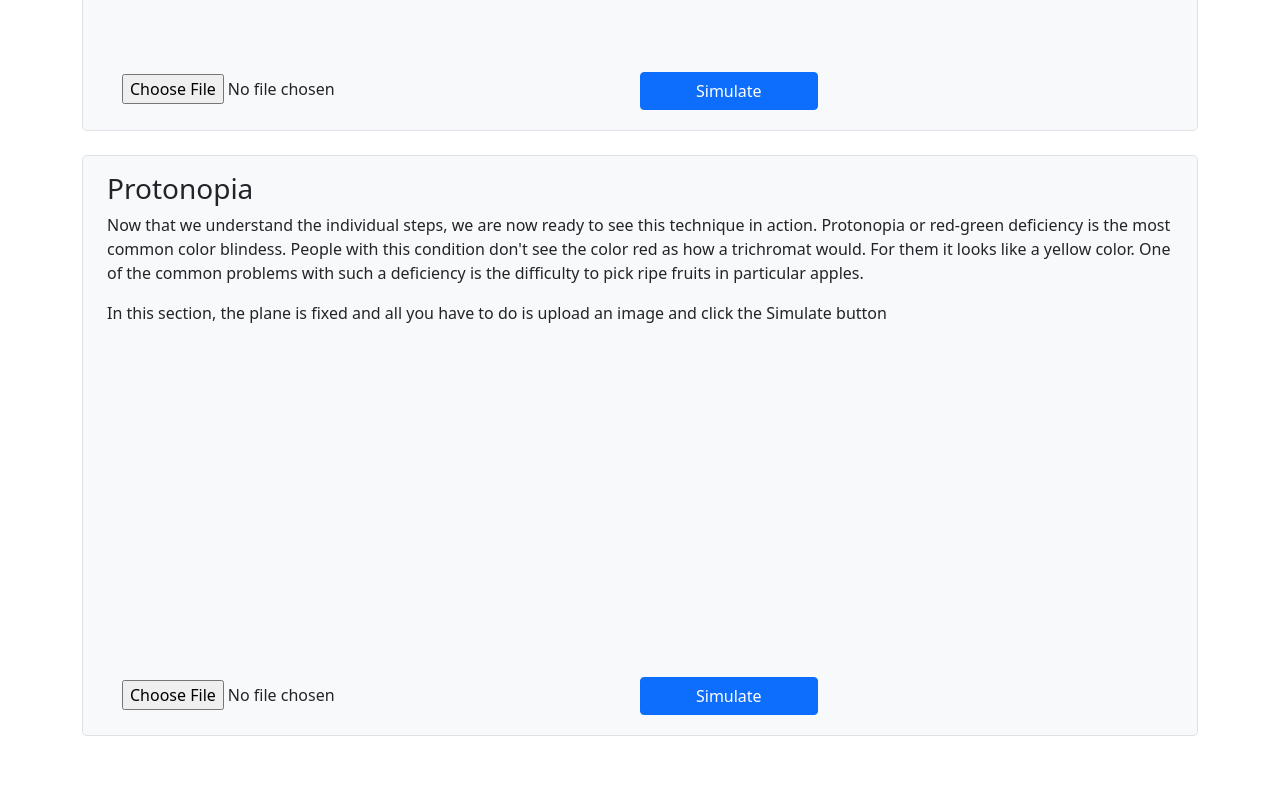
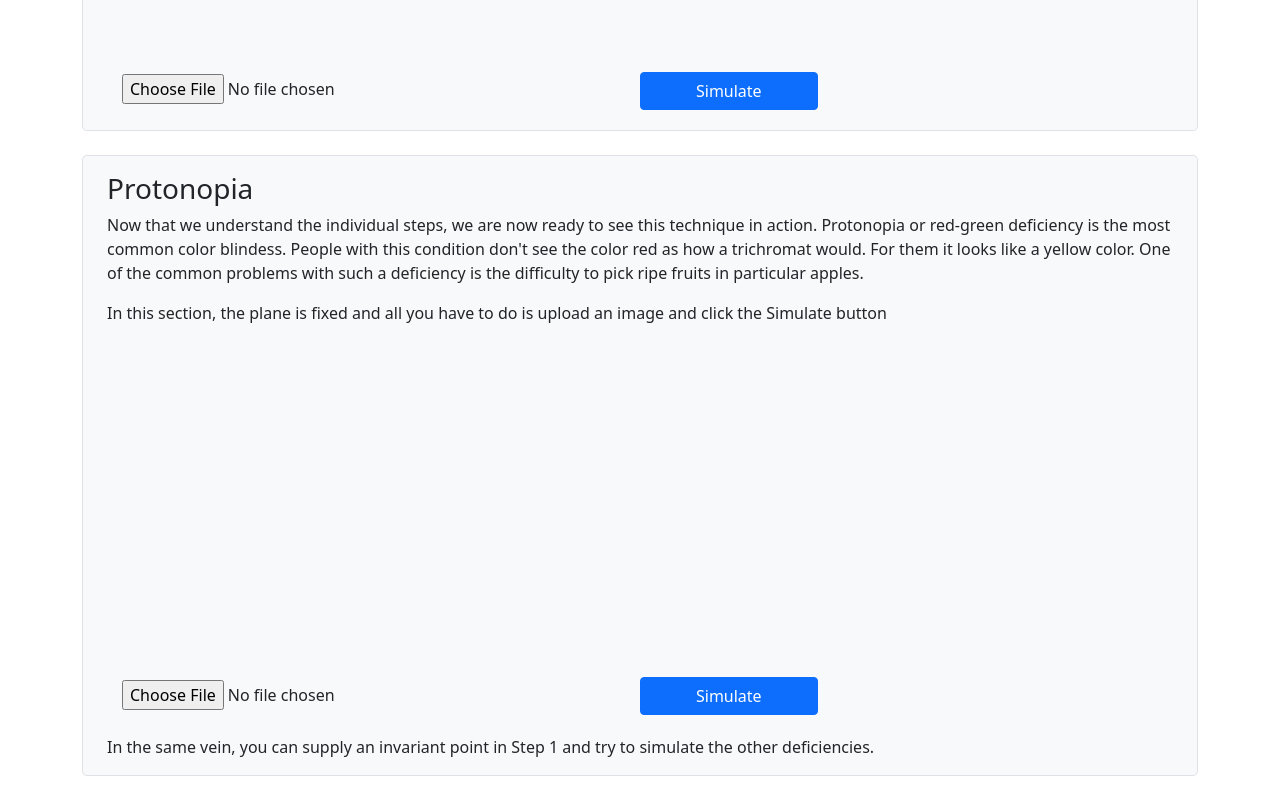
Before and after one commit to ShreyanGoswami/color-blindess-simulation, a React (Create React App) app: page / in a window 1280 px wide. Shown: the part 3351-4151 px from the top of the page. Before the commit the page ends 4111 px from the top, so only its background shows below. Built offline with nearby package versions, Linux system fonts and the light colour scheme.

Commit message:
Added text for protonopia component

```diff
--- a/src/components/Protonopia/index.js
+++ b/src/components/Protonopia/index.js
@@ -73,8 +73,8 @@ const Protonopia = ({ title, data, invariant }) => {
                     <input className="col col-md-6 gap-below-responsive" type="file" id="formFile" onChange={handleImage} />
                     <Button className="col col-md-2" onClick={simulate} disabled={loading}>Simulate</Button>
                 </div>
+                <p>In the same vein, you can supply an invariant point in Step 1 and try to simulate the other deficiencies.</p>
             </Content>
-            {loading && <Spinner />}
         </Wrapper>
     )
 
```
